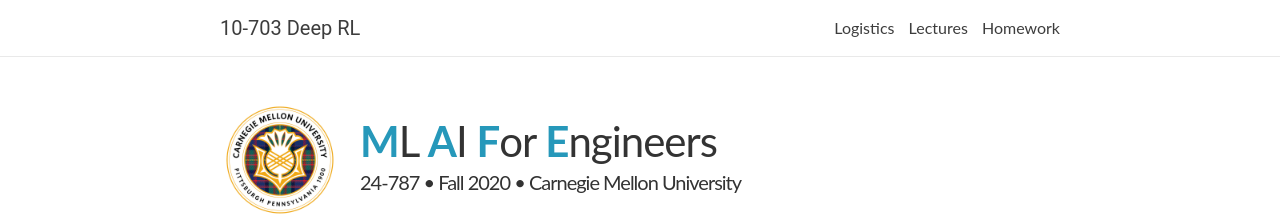
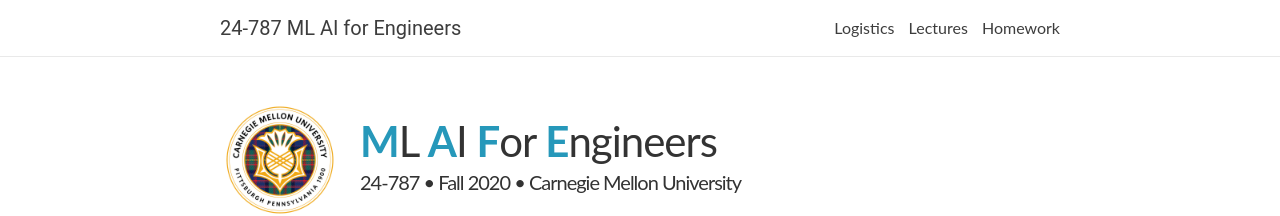
Before and after one commit to 24787ml/24787ml.github.io, a Jekyll site: the page built from _pages/about.md, in a window 1280 px wide. Shown: the top 216 px of the page. Built offline with Jekyll 4.4.1, drawn with Linux system fonts in a browser that asks for light colours; nearby versions of some CDN libraries; comment, search, counter and statistics services are not loaded.

Commit message:
Update _config.yml

```diff
--- a/_config.yml
+++ b/_config.yml
@@ -2,7 +2,7 @@
 # Site settings
 # -----------------------------------------------------------------------------
 author: 24-797 Staff
-name: 10-703 Deep RL
+name: 24-787 ML AI for Engineers
 title: ML AI for Engineers
 email:
 description: >
```
